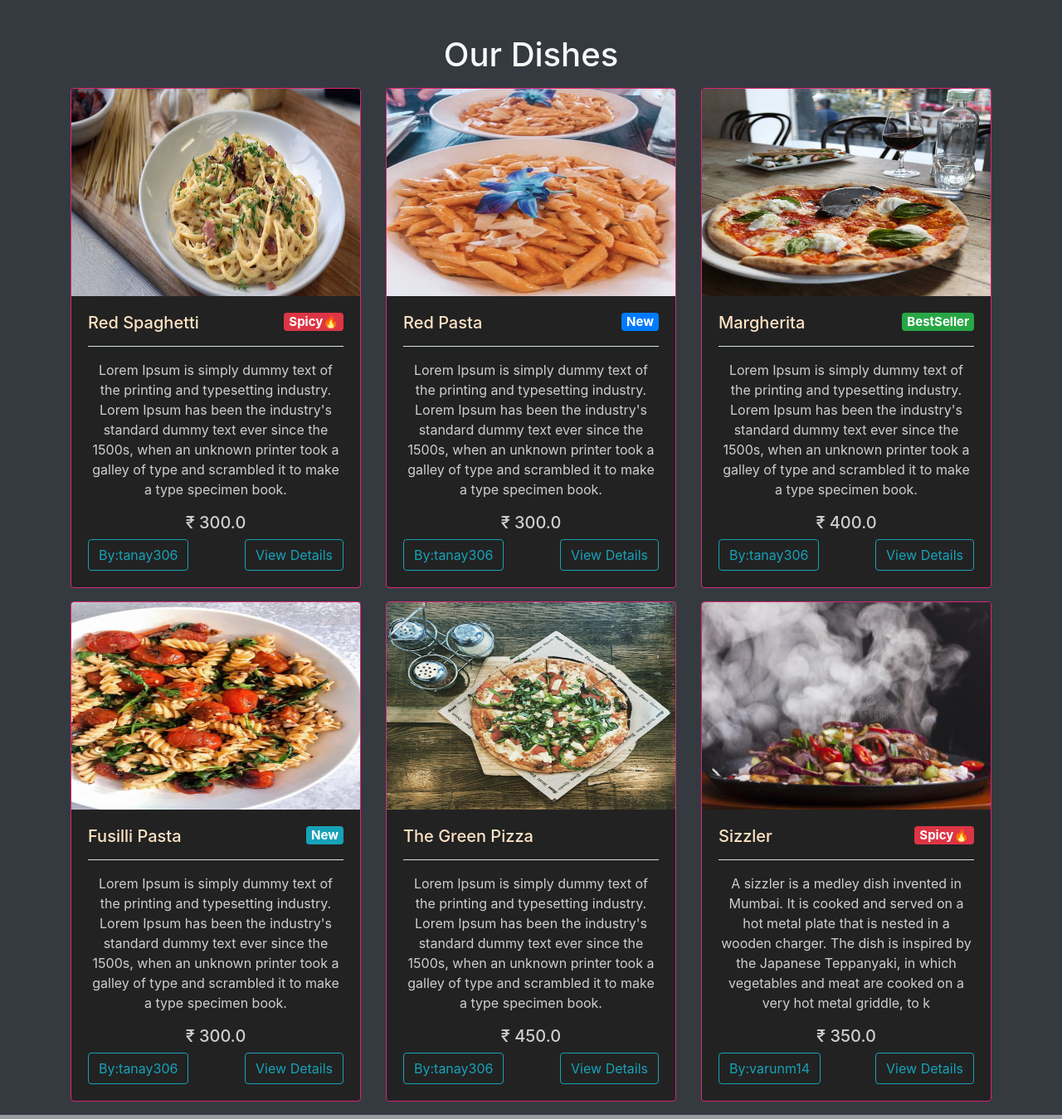
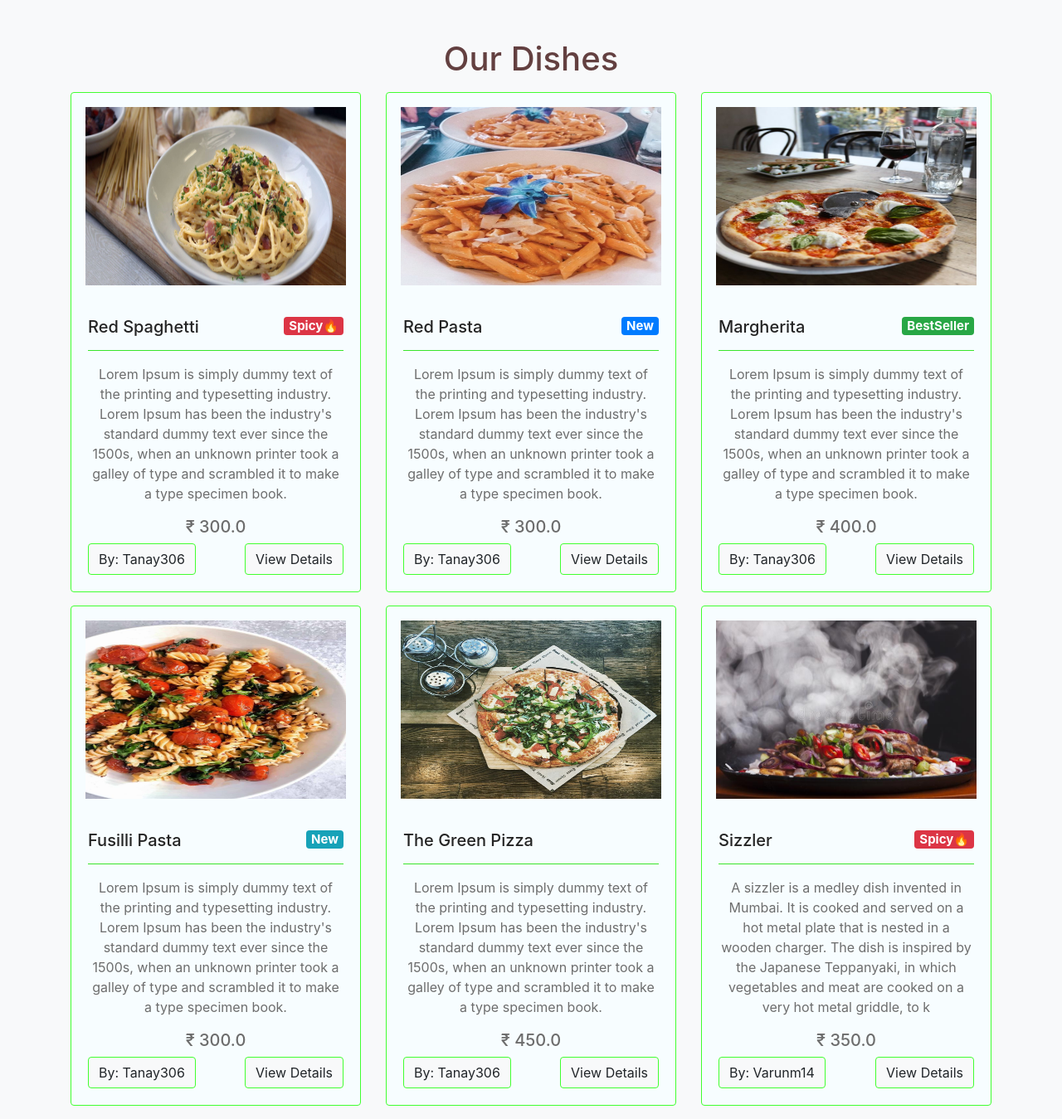
Before and after one commit to tanay306/UrbanEats, a Django app: page / in a window 1280 px wide. Shown: the part 674-2023 px from the top of the page at 83% size. Run offline with Django 3.2, Linux system fonts and the light colour scheme; data comes from the database, SQL or seed files in the repository; some libraries are stand-ins or nearby versions.

Commit message:
Updated frontend

```diff
--- a/main/static/main/styles.css
+++ b/main/static/main/styles.css
@@ -1,17 +1,17 @@
-.dishes .main .container .row img{
+.dishes .main .container .row img {
   max-width: 540px;
   max-height: 450px;
   width: fit-content;
 }
 
-.dishes .main .container .row .content{
+.dishes .main .container .row .content {
   display: flex;
   flex-direction: column;
   text-align: center;
   justify-content: center;
 }
 
-.dishes .main .container .row .information{
+.dishes .main .container .row .information {
   display: flex;
   flex-direction: column;
   text-align: center;
--- a/main/templates/main/home.html
+++ b/main/templates/main/home.html
@@ -1,6 +1,6 @@
 {% extends "main/layout.html" %}
 {% block content %}
-  <div class="home bg-dark">
+  <div class="home bg-light">
     <div id="carouselExampleCaptions" class="carousel slide mb-5" data-ride="carousel" style="height: 600px;">
         <ol class="carousel-indicators">
           <li data-target="#carouselExampleCaptions" data-slide-to="0" class="active"></li>
@@ -52,23 +52,22 @@
       </div>
     </div> -->
     <div class="container">
-      <h1 class="text-center text-light mb-3">Our Dishes</h1>
+      <h1 class="text-center mb-3" style="color: rgb(99, 64, 64);">Our Dishes</h1>
       <div class="row">
         {% for item in menu_items %}
-            <div class="col-sm-4">
-                <div class="card mb-3" style="height: fit-content; overflow: auto; background: #222;
-                border: 1px solid #dd2476;
-                color: rgba(250, 250, 250, 0.8);
+            <div class="col-sm-4 hover-overlay ripple shadow-1-strong">
+                <div class="card mb-3" style="height: fit-content; overflow: auto; background: rgb(247, 253, 255);
+                border: 1px solid #41ff30;
+                color: rgb(109, 109, 109);
                 margin-bottom: 2rem;">
-                  <img src="{{ item.image.url }}" style="height: 250px;">
+                  <img src="{{ item.image.url }}" style="height: 250px; padding: 5%;">
                     <div class="card-body">
-
-                      <h5 class="text"><a href="{% url 'main:dishes' item.slug %}" style="color:bisque;">{{ item.title }} </a><span class="badge badge-{{ item.label_colour }}"style="float:right;">{{ item.labels }}</span></h5>
-                      <hr style="background-color: azure;"/>
+                      <h5 class="text"><a href="{% url 'main:dishes' item.slug %}" style="color: rgb(36, 36, 36);">{{ item.title }} </a><span class="badge badge-{{ item.label_colour }}"style="float:right;">{{ item.labels }}</span></h5>
+                      <hr style="background-color: #41ff30;"/>
                       <p class="text-center">{{ item.description }}</p>
                       <h5 class="text-center">₹ {{ item.price }}</h5>
-                      <button class="btn btn-outline-info">By:{{ item.created_by }}</button>
-                      <a href="{% url 'main:dishes' item.slug %}" class="btn btn-outline-info float-right">View Details</a>
+                      <button class="btn btn-light" style="border: 1px solid #41ff30; text-transform: capitalize;">By: {{ item.created_by }}</button>
+                      <a href="{% url 'main:dishes' item.slug %}" class="btn btn-light float-right" style="border: 1px solid #41ff30;">View Details</a>
                     </div>
                 </div>
             </div>
--- a/main/templates/main/layout.html
+++ b/main/templates/main/layout.html
@@ -7,11 +7,11 @@
     <meta name="viewport" content="width=device-width, initial-scale=1.0">
     <link rel="stylesheet" href="https://maxcdn.bootstrapcdn.com/bootstrap/4.0.0/css/bootstrap.min.css" integrity="sha384-Gn5384xqQ1aoWXA+058RXPxPg6fy4IWvTNh0E263XmFcJlSAwiGgFAW/dAiS6JXm" crossorigin="anonymous">
     <link rel="stylesheet" type="text/css" href="{% static 'main/styles.css' %}">
-    <title>E-Food</title>
+    <title>UrbanEats</title>
 </head>
 <body>
-    <nav class="navbar navbar-expand-lg navbar-dark bg-dark">
-        <a class="navbar-brand" href="/"><h3 style="font-family: ui-rounded;">Urban Eats</h3></a>
+    <nav class="navbar navbar-expand-lg navbar-light bg-light">
+        <a class="navbar-brand" href="/"><h3 style="font-family: ui-rounded; color: rgb(83, 83, 83); padding-left: 20px; padding-top: 5px;">Urban Eats</h3></a>
         <button
             class="navbar-toggler"
             type="button"
@@ -27,7 +27,7 @@
             <ul class="navbar-nav mr-auto">
             </ul>
             <ul class="navbar-nav ml-auto">
-                    <li><a href="{% url 'main:home' %}" class="mr-2 btn btn-outline-secondary" style="color: aliceblue;">Home</a></li>
+                    <li><a href="{% url 'main:home' %}" class="mr-2 btn btn-outline-secondary" style="color: rgb(41, 40, 40);">Home</a></li>
                 {% if user.is_authenticated %}
                     {% if request.user|has_group:"admin_owner" %}
                         <li><a href="{% url 'main:admin_dashboard' %}" class="mr-2 btn btn-outline-secondary"style="color: aliceblue;">DashBoard</a></li>
@@ -38,18 +38,18 @@
                             </form>
                         </li>
                     {% else %}
-                        <li><a href="{% url 'main:cart' %}" class="mr-2 btn btn-outline-secondary"style="color: aliceblue;">My Cart🛒</a></li>
+                        <li><a href="{% url 'main:cart' %}" class="mr-2 btn btn-outline-secondary"style="color: rgb(41, 40, 40);">My Cart🛒</a></li>
                         <li><a href="{% url 'main:order_details' %}" class="mr-2 btn btn-outline-secondary"style="color: aliceblue;">Your Orders</a></li>
                         <li>
                             <form class="logout-link" action="{% url 'accounts:logout' %}" method="post">
                                 {% csrf_token %}
-                                <button type="submit" class="mr-2 btn btn-outline-secondary"style="color: aliceblue;">Logout</button>
+                                <button type="submit" class="mr-2 btn btn-outline-secondary"style="color: rgb(41, 40, 40);">Logout</button>
                             </form>
                         </li>
                     {% endif %}
                 {% else %}
-                    <li><a href="{% url 'accounts:login' %}" class="mr-2 btn btn-outline-secondary"style="color: aliceblue;">Login</a></li>
-                    <li><a href="{% url 'accounts:signup' %}" class="mr-2 btn btn-outline-secondary"style="color: aliceblue;">SignUp</a></li>
+                    <li><a href="{% url 'accounts:login' %}" class="mr-2 btn btn-outline-secondary"style="color: rgb(41, 40, 40);">Login</a></li>
+                    <li><a href="{% url 'accounts:signup' %}" class="mr-2 btn btn-outline-secondary"style="color: rgb(41, 40, 40);">SignUp</a></li>
                 {% endif %}
             </ul>
         </div>
```
Lines whose indentation alone changed are shown as unchanged.
